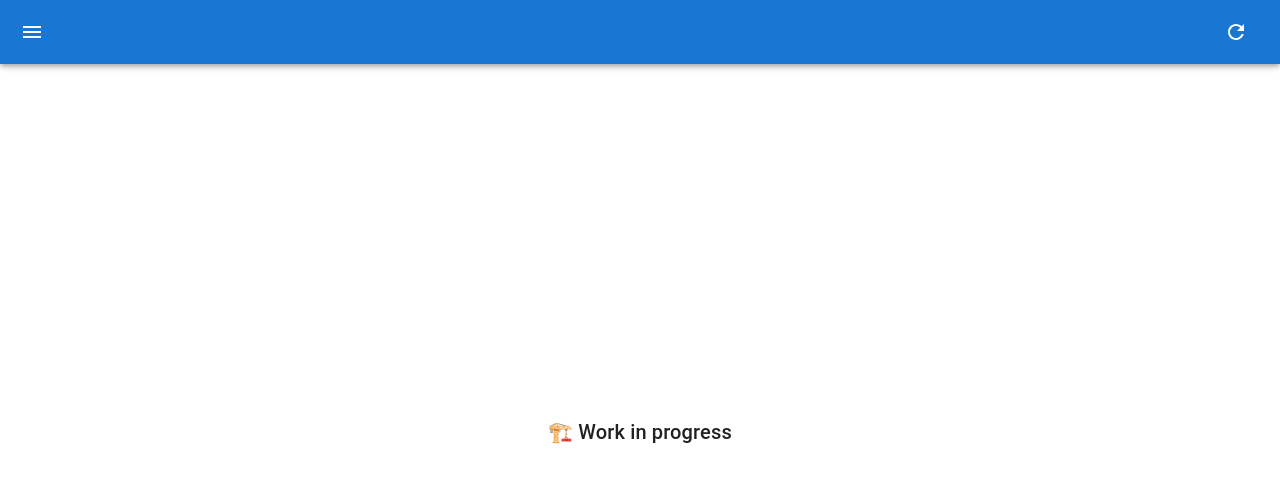
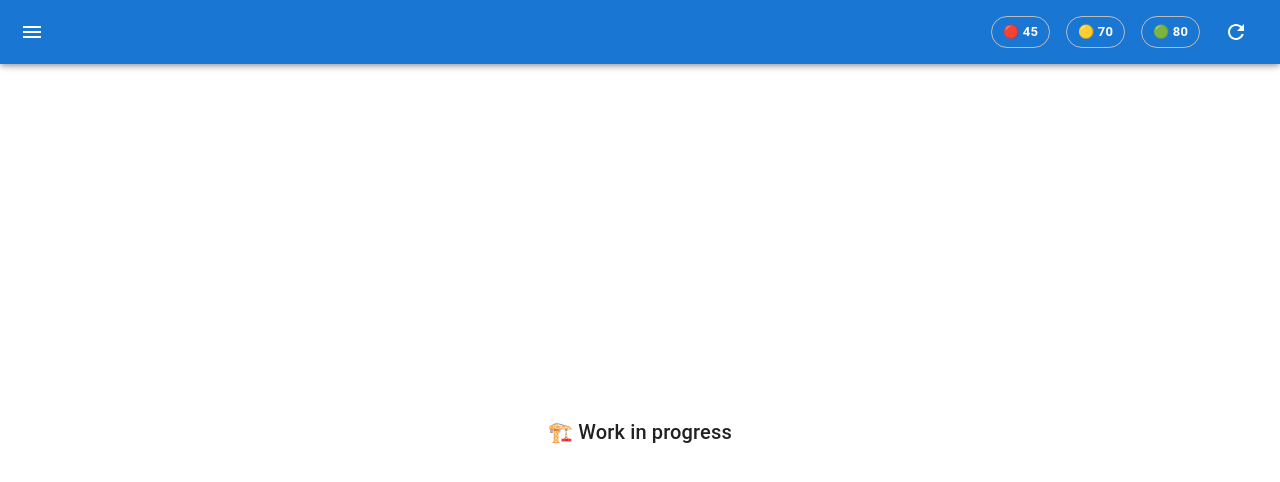
Before and after one commit to brunopk/wookmarks, a React (Vite) app: page /stats in a window 1280 px wide. Shown: the top 482 px of the page. Built offline with nearby package versions, Linux system fonts and the light colour scheme.

Commit message:
Add folders information in toolbar

```diff
--- a/src/components/layout/Dashboard.tsx
+++ b/src/components/layout/Dashboard.tsx
@@ -4,6 +4,7 @@ import MenuIcon from '@mui/icons-material/Menu'
 import RefreshIcon from '@mui/icons-material/Refresh'
 import MuiAppBar, { AppBarProps as MuiAppBarProps } from '@mui/material/AppBar'
 import Box from '@mui/material/Box'
+import Chip from '@mui/material/Chip'
 import Divider from '@mui/material/Divider'
 import Drawer from '@mui/material/Drawer'
 import IconButton from '@mui/material/IconButton'
@@ -141,6 +142,21 @@ function Dashboard({ children }: DashboardProps) {
           >
             {dashboardTitle}
           </Typography>
+          <Chip
+            label="🔴 45"
+            sx={{ marginRight: '1rem', fontWeight: 'bold', color: 'white' }}
+            variant="outlined"
+          />
+          <Chip
+            label="🟡 70"
+            sx={{ marginRight: '1rem', fontWeight: 'bold', color: 'white'}}
+            variant="outlined"
+          />
+          <Chip
+            label="🟢 80"
+            sx={{ marginRight: '1rem', fontWeight: 'bold', color: 'white'}}
+            variant="outlined"
+          />
           <IconButton color="inherit">
             <RefreshIcon />
           </IconButton>
```
